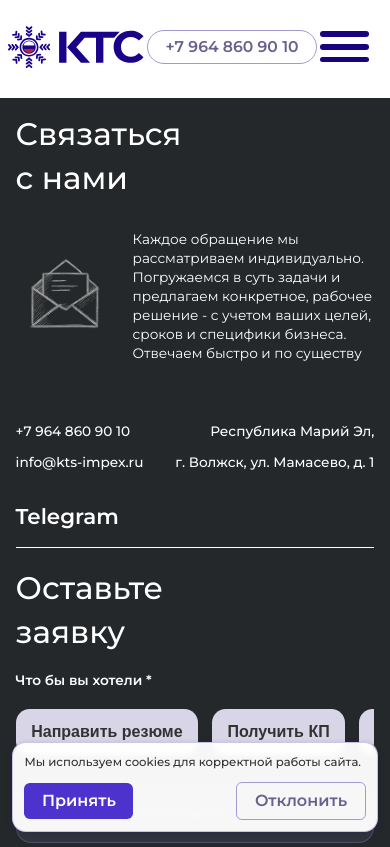
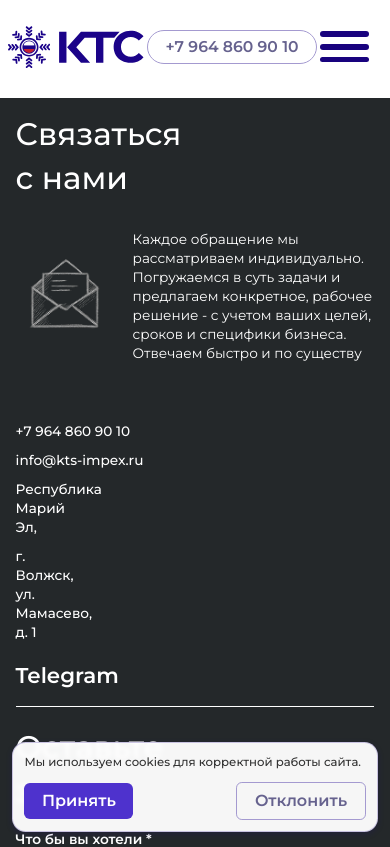
Before and after one commit to KtsMarketolog/next-kts-admin, a Next.js app: page /contacts in a window 390 px wide. Shown: the top 847 px of the page. Built offline with nearby package versions, Linux system fonts and the light colour scheme; no server answers; the database is empty.

Commit message:
Use site settings on contacts page

```diff
--- a/src/app/contacts/ContactsPage.module.scss
+++ b/src/app/contacts/ContactsPage.module.scss
@@ -244,12 +244,23 @@
   }
 
   .contacts{
-    display: flex;
-    justify-content: space-between;
-    flex-wrap: wrap;
+    display: grid;
+    grid-template-columns: max-content minmax(0, 1fr);
     column-gap: $apx-67;
     row-gap: $apx-23;
     margin-bottom: $apx-48;
+
+    .contactPrimary,
+    .contactAddress {
+      display: flex;
+      flex-direction: column;
+      gap: $apx-23;
+    }
+
+    .contactAddress {
+      justify-self: end;
+      max-width: $apx-286;
+    }
 
     a{
       text-decoration: none;
@@ -270,6 +281,7 @@
       font-weight: 600;
       line-height: 1;
       letter-spacing: 0;
+      margin: 0;
     }
   }
 
@@ -797,17 +809,26 @@
 
     .contacts{
       display: flex;
-      justify-content: space-between;
-      flex-wrap: wrap;
+      flex-direction: column;
+      justify-content: flex-start;
+      flex-wrap: nowrap;
       column-gap: $apx-l-67;
-      row-gap: $apx-l-23;
+      row-gap: $apx-l-12;
       margin-bottom: $apx-l-48;
+
+      .contactPrimary,
+      .contactAddress {
+        display: flex;
+        flex-direction: column;
+        gap: $apx-l-12;
+      }
 
       p{
         font-size: $apx-l-14;
         font-weight: 500;
         line-height: 1;
         letter-spacing: 0;
+        margin: 0;
       }
     }
 
@@ -1248,17 +1269,26 @@
 
     .contacts{
       display: flex;
-      justify-content: space-between;
-      flex-wrap: wrap;
+      flex-direction: column;
+      justify-content: flex-start;
+      flex-wrap: nowrap;
       column-gap: 0;
-      row-gap: 0;
+      row-gap: $apx-m-10;
       margin-bottom: $apx-m-23;
+
+      .contactPrimary,
+      .contactAddress {
+        display: flex;
+        flex-direction: column;
+        gap: $apx-m-10;
+      }
 
       p{
         font-size: $apx-m-14;
         font-weight: 500;
         line-height: 1.4;
         letter-spacing: 0;
+        margin: 0;
       }
     }
 
--- a/src/app/contacts/page.tsx
+++ b/src/app/contacts/page.tsx
@@ -3,6 +3,7 @@
 import { useEffect, useRef, useState } from 'react';
 import dynamic from 'next/dynamic';
 import styles from './ContactsPage.module.scss';
+import { useSiteSettings } from '@/shared/lib/useSiteSettings';
 import Container from '@/shared/ui/Container';
 
 const PhoneInput = dynamic(() => import('@/shared/ui/PhoneInput/PhoneInput'), { ssr: false });
@@ -33,7 +34,25 @@ const CitySelect = dynamic(() => import('@/shared/ui/CitySelect/CitySelect'), {
 //   ),
 // });
 
+function splitAddress(address: string) {
+  const normalized = address.trim();
+  const explicitLines = normalized
+    .split(/\r?\n/)
+    .map((line) => line.trim())
+    .filter(Boolean);
+
+  if (explicitLines.length > 1) return explicitLines;
+
+  const commaIndex = normalized.indexOf(',');
+  if (commaIndex === -1) return normalized ? [normalized] : [];
+
+  return [normalized.slice(0, commaIndex + 1).trim(), normalized.slice(commaIndex + 1).trim()].filter(Boolean);
+}
+
 export default function ContactsPage() {
+
+  const { phone, email, address } = useSiteSettings();
+  const addressLines = splitAddress(address);
 
   const [isHuman, setIsHuman] = useState(false);
   const [purpose, setPurpose] = useState('');
@@ -387,10 +406,16 @@ export default function ContactsPage() {
 
               <div className={styles.contacts}>
 
-                <p>+7 964 860 90 10</p>
-                <p>Республика Марий Эл,</p>
-                <p><a href="mailto:info@kts-impex.ru">info@kts-impex.ru</a></p>
-                <p>г. Волжск, ул. Мамасево, д. 1</p>
+                <div className={styles.contactPrimary}>
+                  <p>{phone}</p>
+                  <p><a href={`mailto:${email}`}>{email}</a></p>
+                </div>
+
+                <div className={styles.contactAddress}>
+                  {addressLines.map((line) => (
+                    <p key={line}>{line}</p>
+                  ))}
+                </div>
 
               </div>
 
```
